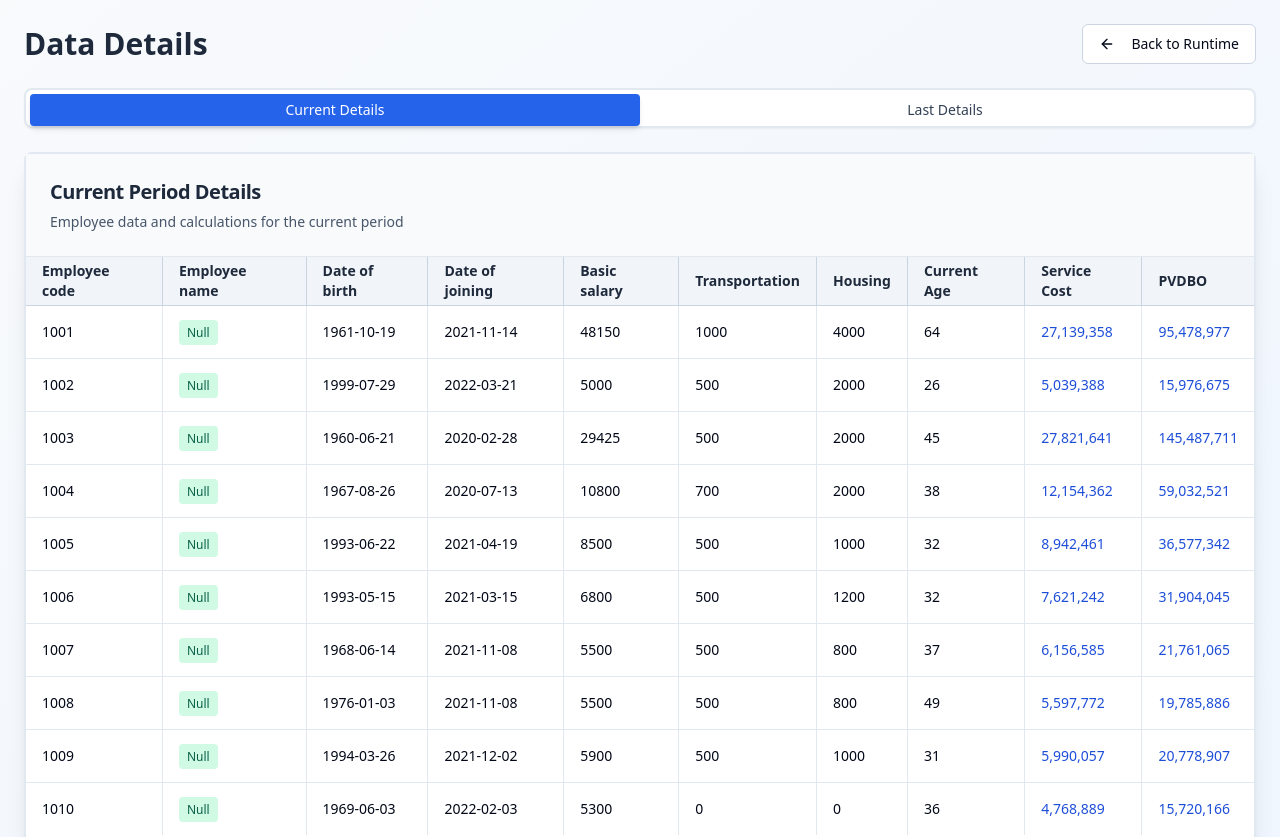
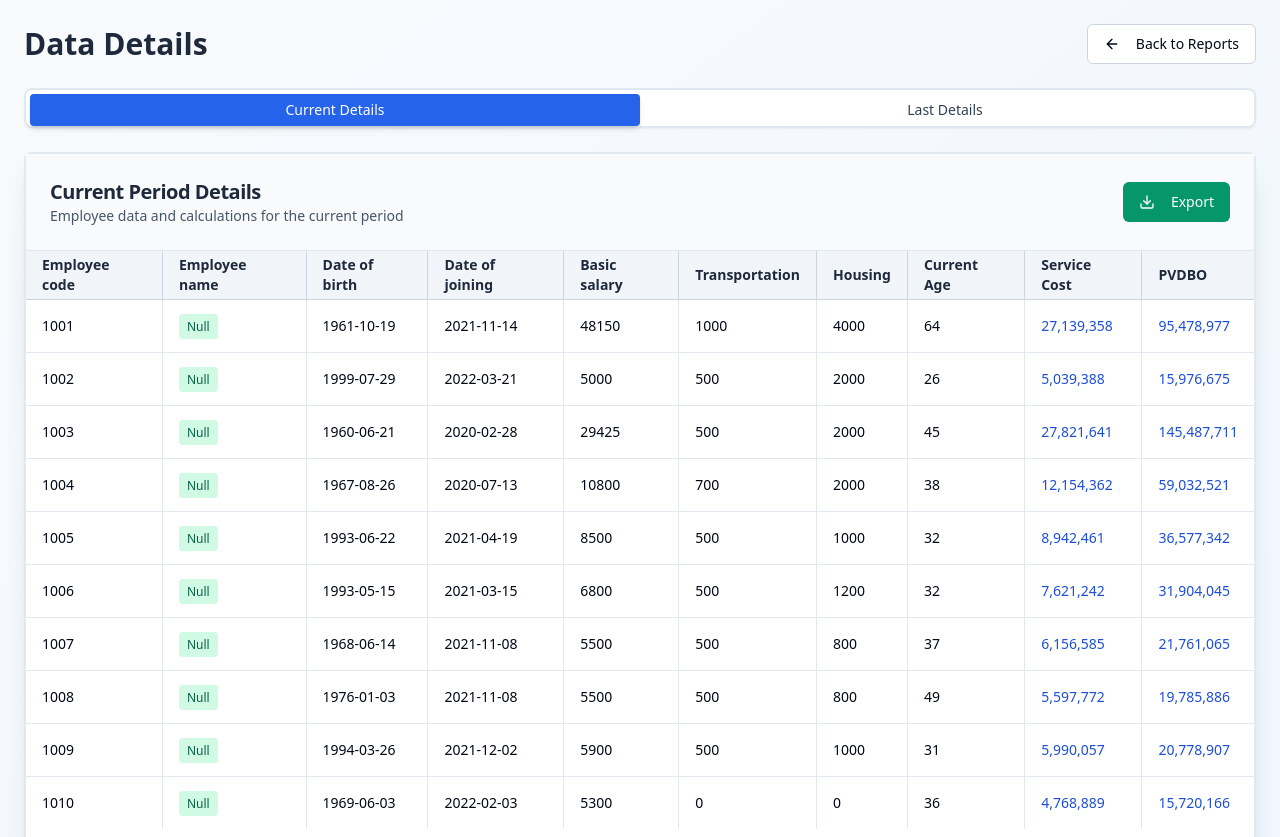
Before and after one commit to Omar2lkady/runtime-report-viewer, a React (Vite) app: page /data-details in a window 1280 px wide. Shown: the top 837 px of the page. Built offline with nearby package versions, Linux system fonts and the light colour scheme.

Commit message:
Fix:
Add export button and update back button navigation.

```diff
--- a/src/pages/DataDetails.tsx
+++ b/src/pages/DataDetails.tsx
@@ -1,4 +1,3 @@
-
 import { useState } from "react";
 import { Button } from "@/components/ui/button";
 import {
@@ -17,14 +16,25 @@ import {
   TableHeader,
   TableRow,
 } from "@/components/ui/table";
-import { ArrowLeft } from "lucide-react";
+import { ArrowLeft, Download } from "lucide-react";
 import { useNavigate } from "react-router-dom";
 
 const DataDetails = () => {
   const navigate = useNavigate();
 
-  const handleBackToRuntime = () => {
-    navigate("/");
+  const handleBackToReports = () => {
+    // Navigate back to the reports page (Index with showOutput=true)
+    navigate("/", { state: { showOutput: true } });
+  };
+
+  const handleExportCurrent = () => {
+    console.log("Exporting current details...");
+    // TODO: Implement export functionality
+  };
+
+  const handleExportLast = () => {
+    console.log("Exporting last details...");
+    // TODO: Implement export functionality
   };
 
   const currentDetailsData = [
@@ -280,11 +290,11 @@ const DataDetails = () => {
           <h1 className="text-3xl font-bold text-slate-800">Data Details</h1>
           <Button
             variant="outline"
-            onClick={handleBackToRuntime}
+            onClick={handleBackToReports}
             className="bg-white hover:bg-slate-50 border-slate-300"
           >
             <ArrowLeft className="h-4 w-4 mr-2" />
-            Back to Runtime
+            Back to Reports
           </Button>
         </div>
 
@@ -307,12 +317,23 @@ const DataDetails = () => {
           <TabsContent value="current">
             <Card className="bg-white shadow-xl border-2 border-slate-200">
               <CardHeader className="border-b border-slate-200 bg-slate-50">
+                <div className="flex justify-between items-center">
+                  <div>
                     <CardTitle className="text-xl text-slate-800">
                       Current Period Details
                     </CardTitle>
                     <CardDescription className="text-slate-600">
                       Employee data and calculations for the current period
                     </CardDescription>
+                  </div>
+                  <Button
+                    onClick={handleExportCurrent}
+                    className="bg-emerald-600 hover:bg-emerald-700 text-white"
+                  >
+                    <Download className="h-4 w-4 mr-2" />
+                    Export
+                  </Button>
+                </div>
               </CardHeader>
               <CardContent className="p-0">
                 <div className="overflow-x-auto">
@@ -373,12 +394,23 @@ const DataDetails = () => {
           <TabsContent value="last">
             <Card className="bg-white shadow-xl border-2 border-slate-200">
               <CardHeader className="border-b border-slate-200 bg-slate-50">
+                <div className="flex justify-between items-center">
+                  <div>
                     <CardTitle className="text-xl text-slate-800">
                       Last Period Details
                     </CardTitle>
                     <CardDescription className="text-slate-600">
                       Employee data and calculations for the previous period
                     </CardDescription>
+                  </div>
+                  <Button
+                    onClick={handleExportLast}
+                    className="bg-emerald-600 hover:bg-emerald-700 text-white"
+                  >
+                    <Download className="h-4 w-4 mr-2" />
+                    Export
+                  </Button>
+                </div>
               </CardHeader>
               <CardContent className="p-0">
                 <div className="overflow-x-auto">
```
Lines whose indentation alone changed are shown as unchanged.
